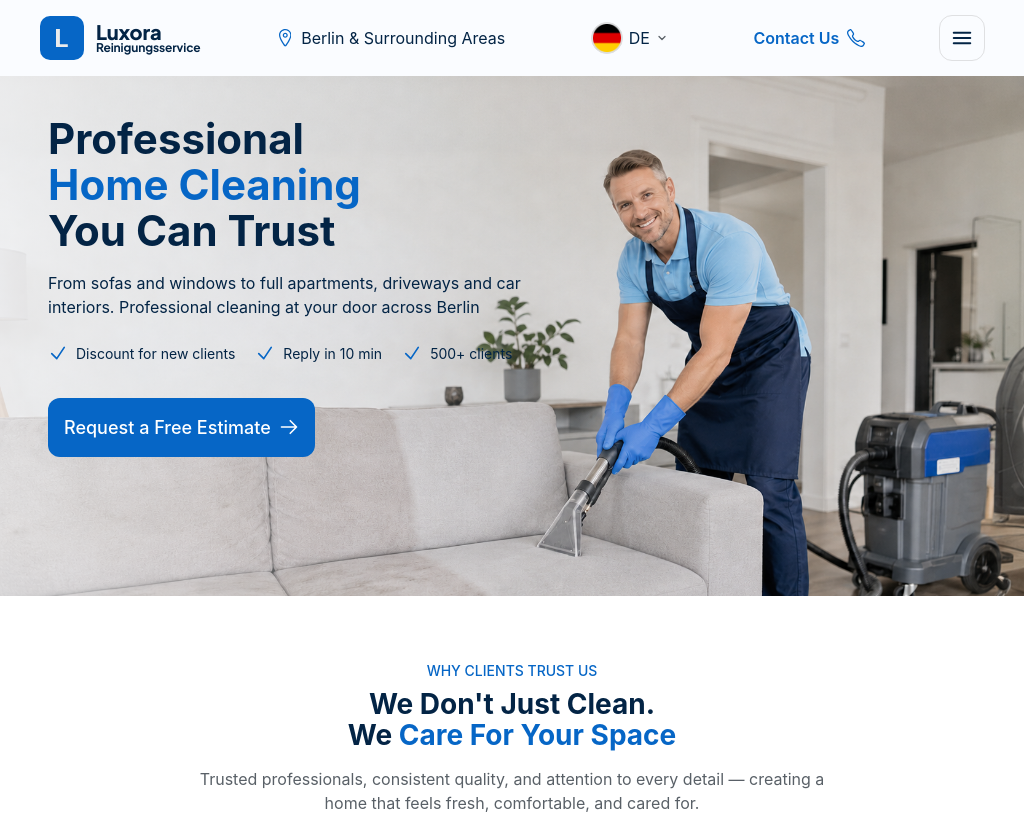
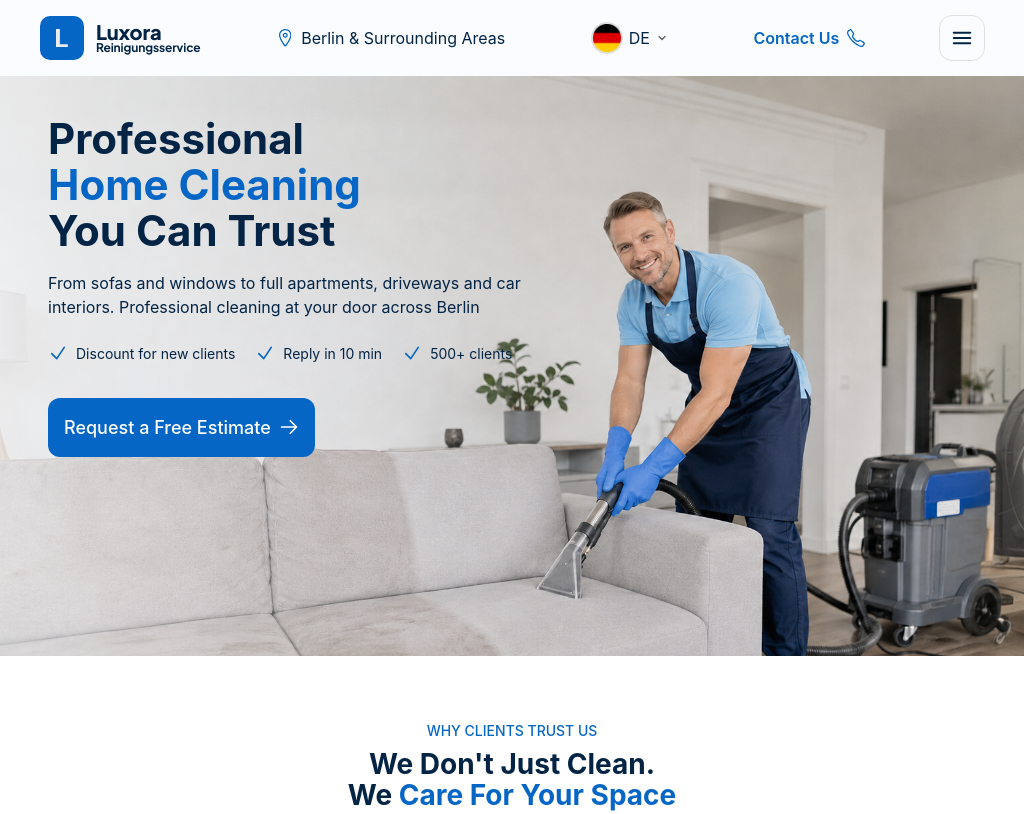
Before and after one commit to AQUILA-SOFTWARE-UKRAINE/workflow_luxora_website, a Next.js app in the folder frontend/: page / in a window 1024 px wide. Shown: the top 814 px of the page. Built offline with nearby package versions, Linux system fonts and the light colour scheme.

Commit message:
Try fix conflict pixel (before)

```diff
--- a/frontend/src/components/sections/HeroSection.module.css
+++ b/frontend/src/components/sections/HeroSection.module.css
@@ -265,9 +265,9 @@
 /* ── Tablet L / iPad Pro (1024px - 1280px) ── */
 @media (min-width: 1024px) and (max-width: 1279px) {
   .desktop {
-    height: 520px;
-    min-height: 520px;
-    max-height: 520px;
+    height: 580px;
+    min-height: 580px;
+    max-height: 580px;
   }
 
   .desktopInner {
@@ -277,7 +277,7 @@
   }
 
   .desktopImg {
-    object-position: 80% 70%;
+    object-position: 85% 85%;
   }
 
   .desktopContentBlock {
```
